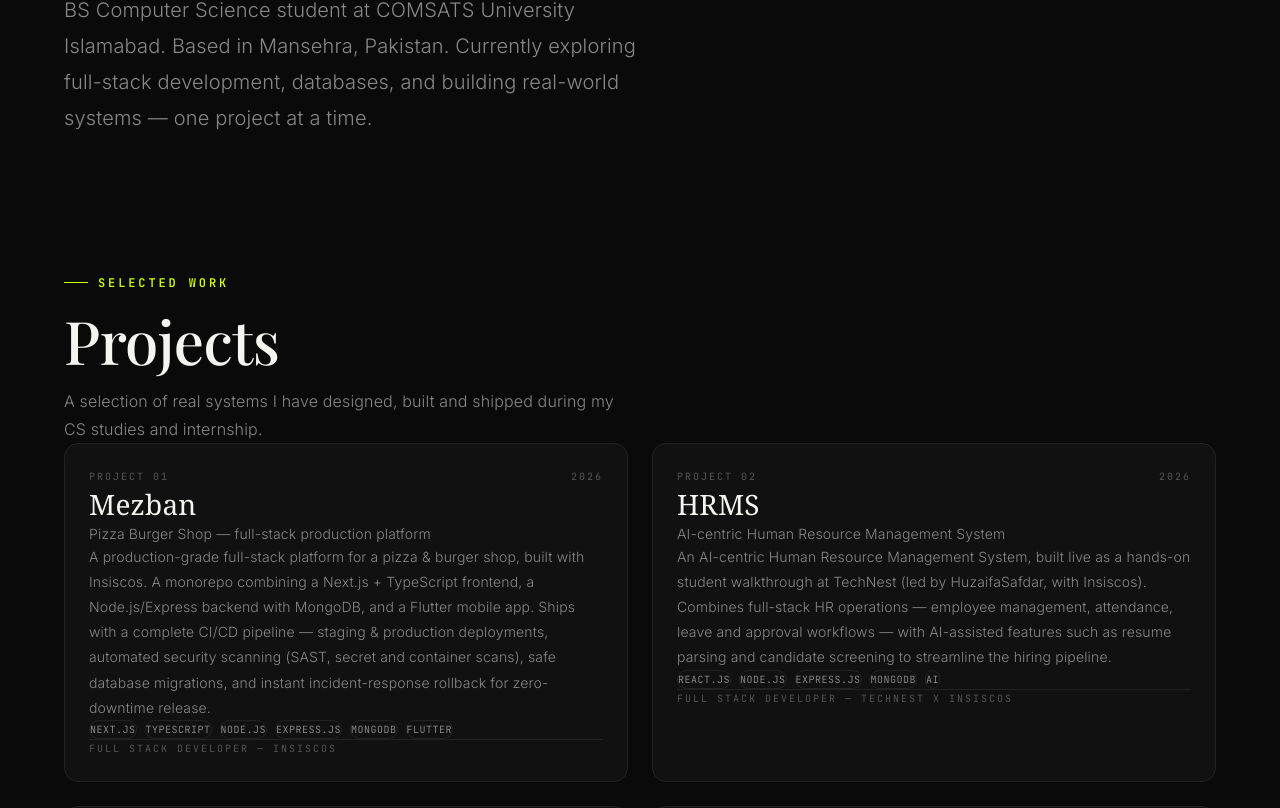
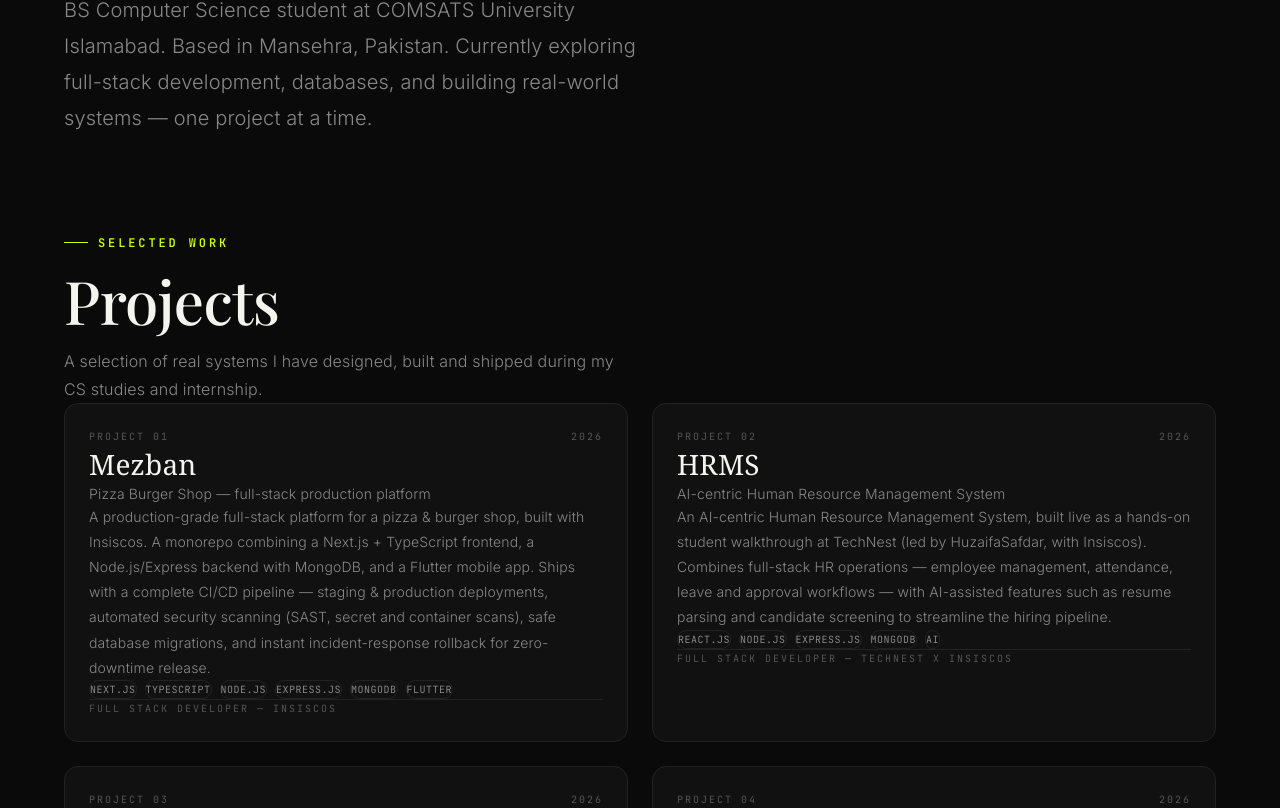
Before and after one commit to Zuneera134/My-Portfolio, a Next.js app: page / in a window 1280 px wide. Shown: the part 1312-2120 px from the top of the page. Built offline with nearby package versions, Linux system fonts and the light colour scheme.

Commit message:
Reduce-gap-between-skills-and-experience-sections

```diff
--- a/src/app/globals.css
+++ b/src/app/globals.css
@@ -175,8 +175,8 @@ p {
 
 /* Section wrapper — consistent vertical rhythm */
 .section {
-  padding-top: clamp(5rem, 10vw, 8rem);
-  padding-bottom: clamp(5rem, 10vw, 8rem);
+  padding-top: clamp(4rem, 7vw, 5.5rem);
+  padding-bottom: clamp(4rem, 7vw, 5.5rem);
 }
 
 /* Consistent section container (max-width) */
--- a/src/components/sections/Journey.tsx
+++ b/src/components/sections/Journey.tsx
@@ -173,7 +173,7 @@ export default function Journey() {
   return (
     <div className="section section-padding">
       <div className="section-inner">
-        <div className="flex flex-col gap-20">
+        <div className="flex flex-col gap-16">
           <Experience />
           <Education />
           <Certifications />
```
